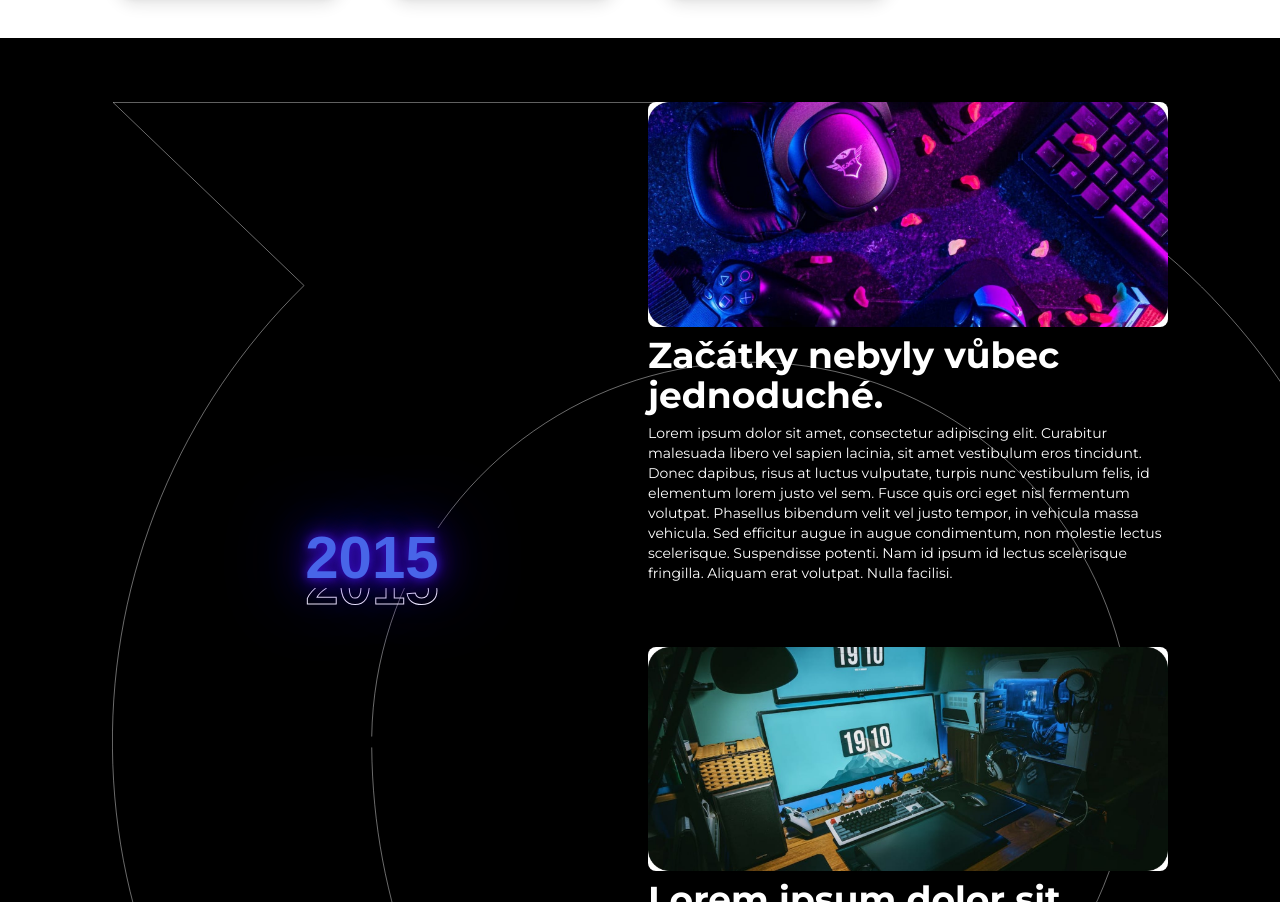
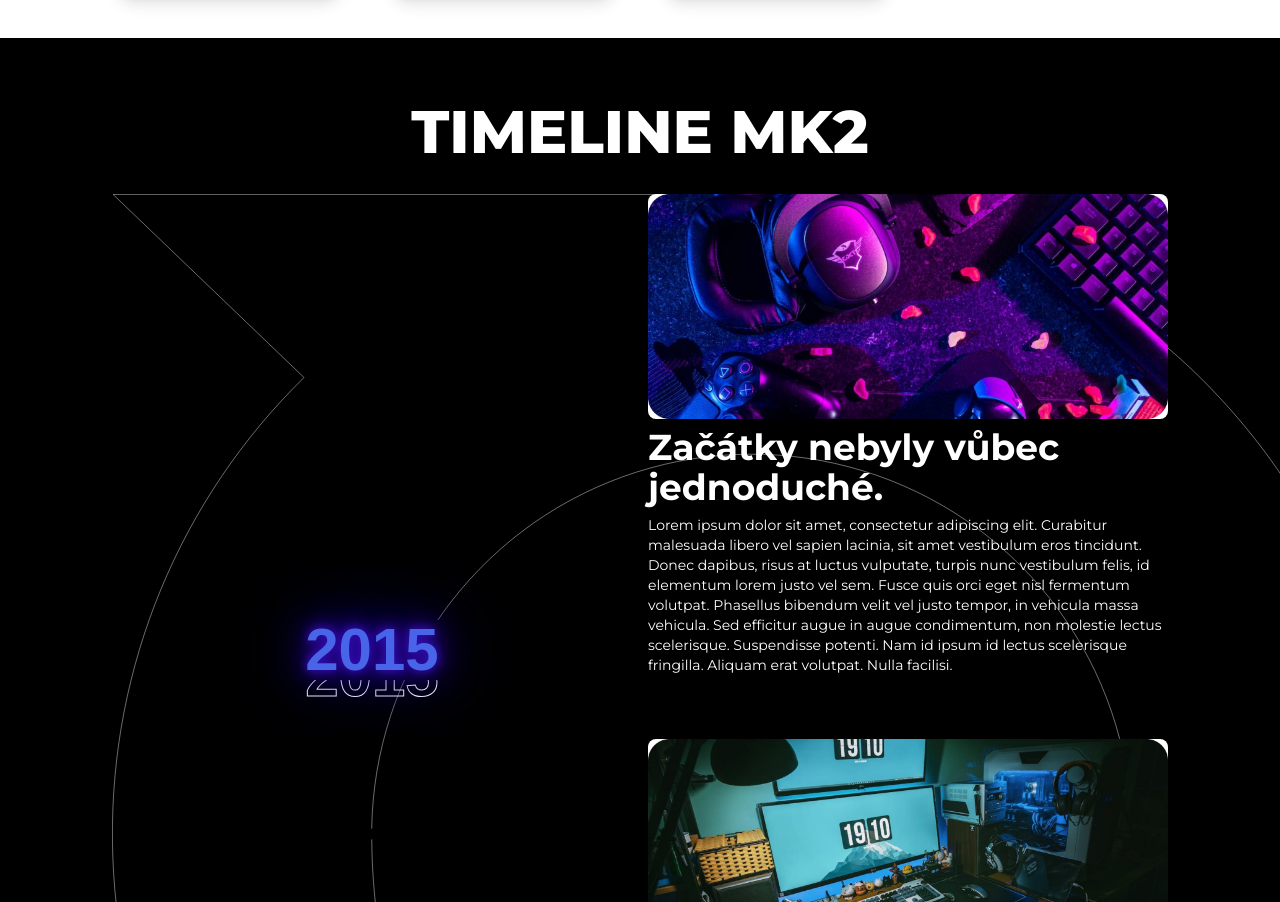
Before and after one commit to karnytomas/karnytomas3, a React (Create React App) app: page /o-nas in a window 1280 px wide. Shown: the part 2792-3694 px from the top of the page. Built offline with nearby package versions, Linux system fonts and the light colour scheme.

Commit message:
Update Timeline.js

```diff
--- a/src/components/About/Timeline.js
+++ b/src/components/About/Timeline.js
@@ -47,6 +47,9 @@ function Timeline() {
 
         return (
             <section className="relative px-4 sm:px-12 md:px-24 lg:px-28 py-16 min-w-screen bg-black text-white text-lg font-bold">
+                <h2 className="text-center font-extrabold text-6xl mb-8">
+                    TIMELINE MK2
+                </h2>
                 <div className='absolute w-full h-full'>
                     <img src='./images/logo_big.svg' alt='Occamy' className="w-full h-auto object-cover" />
                 </div>
```
